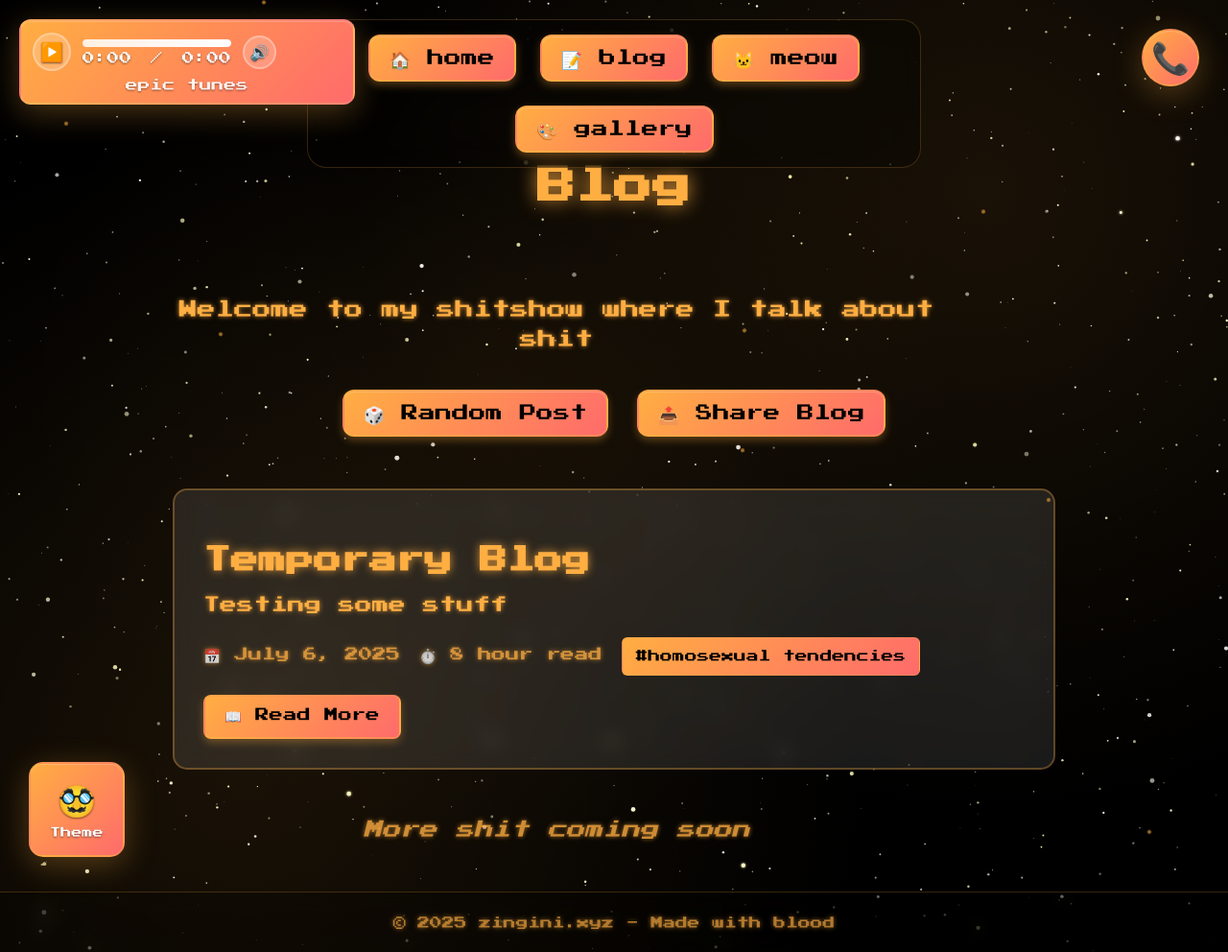
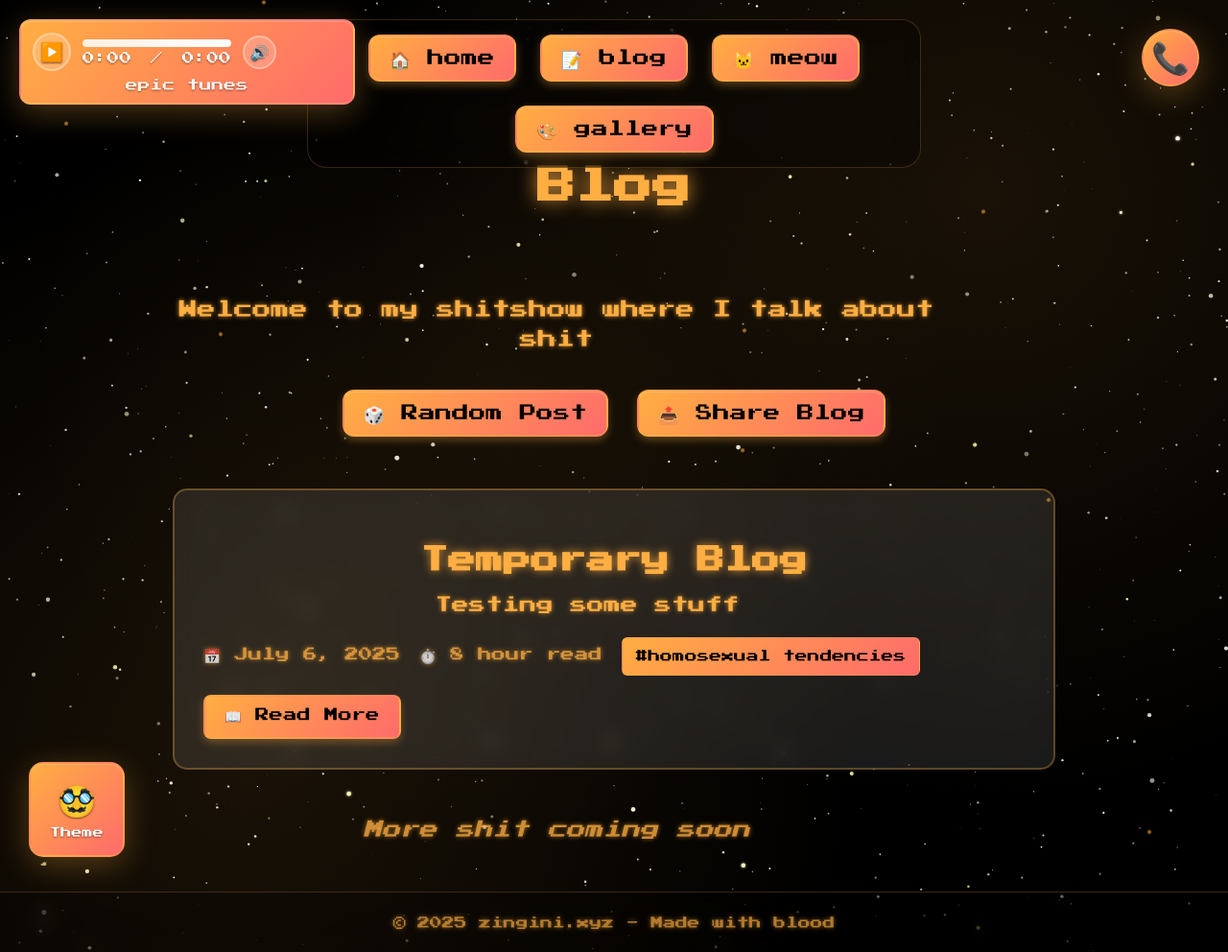
Before and after one commit to willgholton/zingini.xyz, a PHP site: page / in a window 1280 px wide, after a click on "📝 blog". Shown: the top 992 px of the page at 96% size. Run offline with PHP 8.4, Linux system fonts and the light colour scheme.

Commit message:
text centre (blog+gallery)

```diff
--- a/css/blog.css
+++ b/css/blog.css
@@ -21,7 +21,7 @@
     transition: all 0.3s ease;
     position: relative;
     overflow: hidden;
-    text-align: left;
+    text-align: center;
 }
 
 .blog-post::before {
--- a/css/sections.css
+++ b/css/sections.css
@@ -188,6 +188,7 @@
     cursor: pointer;
     position: relative;
     overflow: hidden;
+    text-align: center;
 }
 
 .gallery-item:hover {
```
